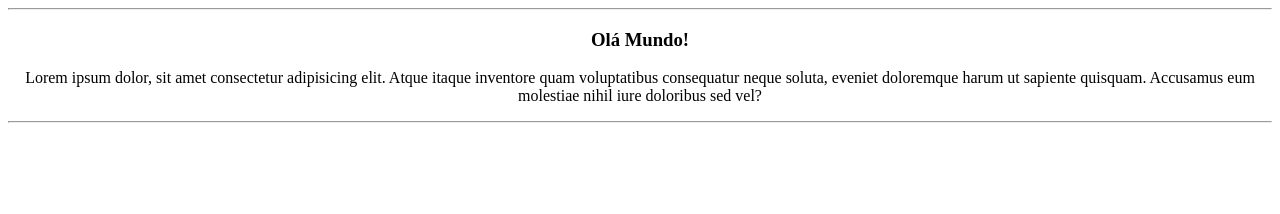
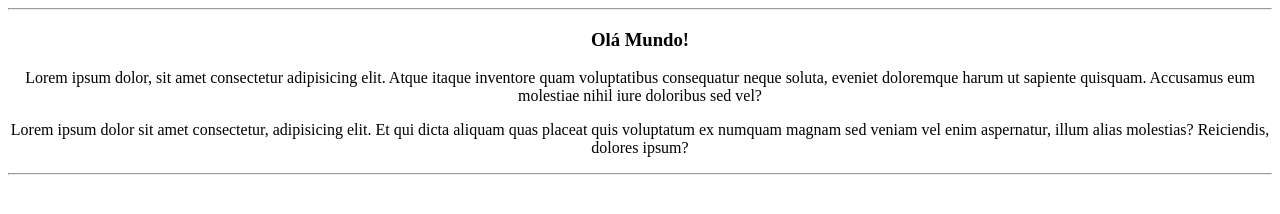
Before and after one commit to suelenmedinape/Ola-Mundo, a plain HTML site: page site-exemplo/index.html in a window 1280 px wide. Drawn offline with Linux system fonts and the light colour scheme.

Commit message:
adicionei um parágrafo

```diff
--- a/site-exemplo/index.html
+++ b/site-exemplo/index.html
@@ -10,6 +10,7 @@
     <center>
         <h3> Olá Mundo! </h3>
         <p>Lorem ipsum dolor, sit amet consectetur adipisicing elit. Atque itaque inventore quam voluptatibus consequatur neque soluta, eveniet doloremque harum ut sapiente quisquam. Accusamus eum molestiae nihil iure doloribus sed vel?</p>
+        <p>Lorem ipsum dolor sit amet consectetur, adipisicing elit. Et qui dicta aliquam quas placeat quis voluptatum ex numquam magnam sed veniam vel enim aspernatur, illum alias molestias? Reiciendis, dolores ipsum?</p>
     </center>
     <hr>
 </body>
```
